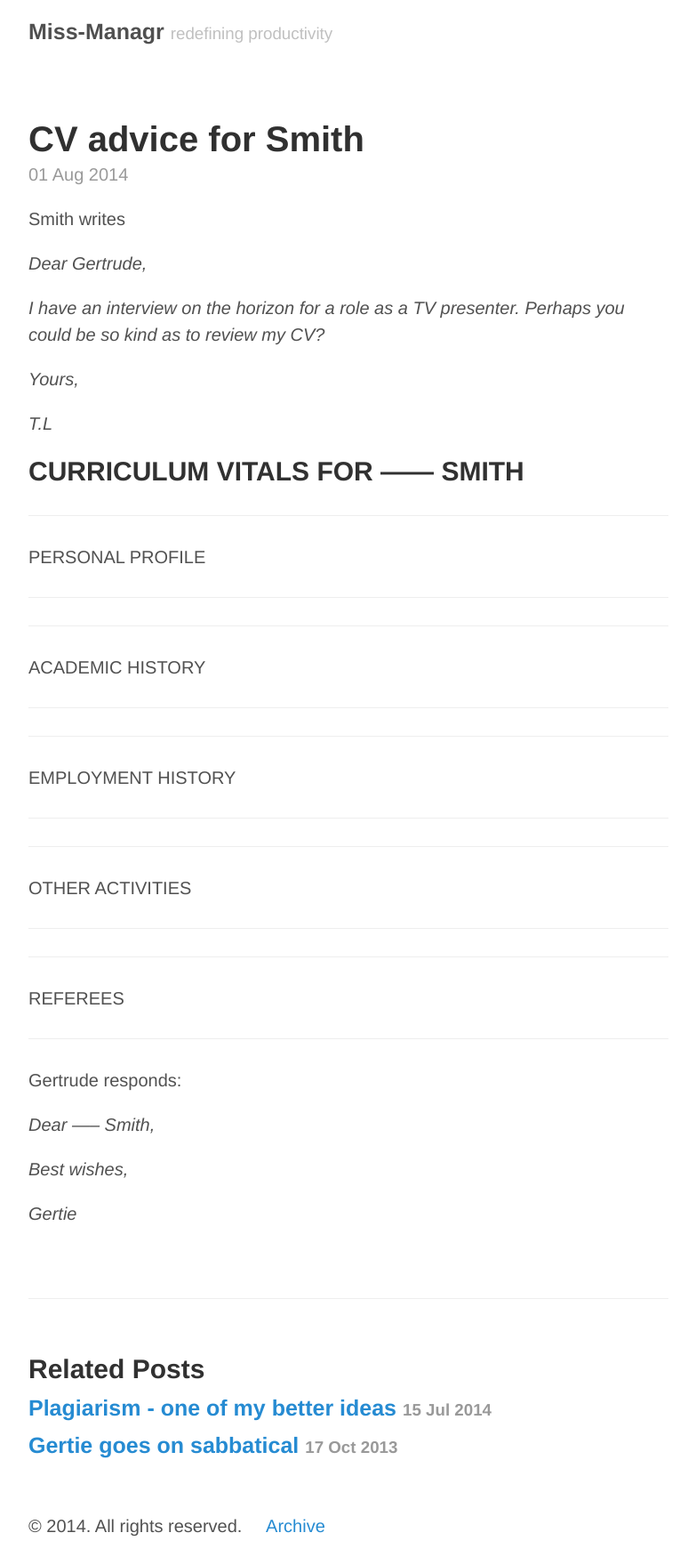
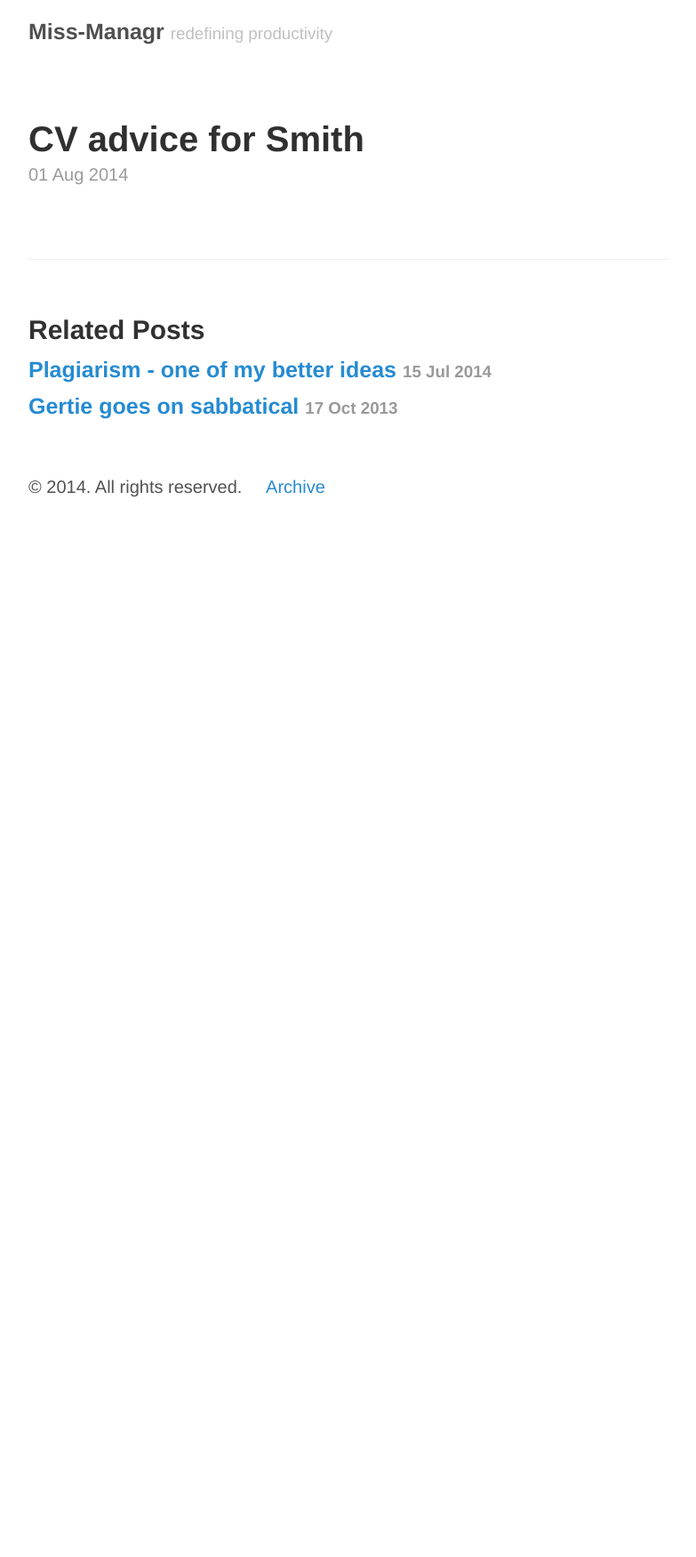
Before and after one commit to miss-manager/miss-manager.github.io, a Jekyll site: the page built from _posts/2014-08-01-smith-CV.md, in a window 1280 px wide. Shown: the whole page at 89% size, without its empty margins (248-1031 px from the left). Built offline with Jekyll 4.4.1, drawn with Linux system fonts in a browser that asks for light colours; Markdown is read by kramdown in place of the engine named in the settings; after the commit the page ends 900 px from its top, so only the background shows below that.

Commit message:
removed smith post content

```diff
--- a/_posts/2014-08-01-smith-CV.md
+++ b/_posts/2014-08-01-smith-CV.md
@@ -3,58 +3,3 @@ layout: post
 title: CV advice for Smith
 permalink: CV-advice-for-archie
 ---
-
-Smith writes
-
-*Dear Gertrude,*
-
-*I have an interview on the horizon for a role as a TV presenter. Perhaps you could be so kind as to review my CV?*
-
-*Yours,*
-
-*T.L*
-
-
-CURRICULUM VITALS FOR ------ SMITH
------------------------------------
-
-***
-
-PERSONAL PROFILE
-
------------
-
-***
-
-ACADEMIC HISTORY
-
----------
-
-***
-
-EMPLOYMENT HISTORY
-
------------
-
-
-***
-
-OTHER ACTIVITIES
-
---------------
-
-***
-
-REFEREES
-
-
-***
-
-Gertrude responds:
-
-*Dear ----- Smith,*
-
-
-*Best wishes,*
-
-*Gertie*
```
